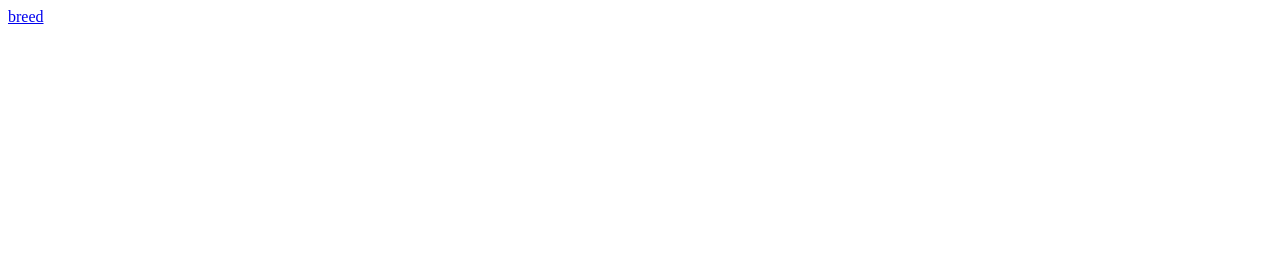
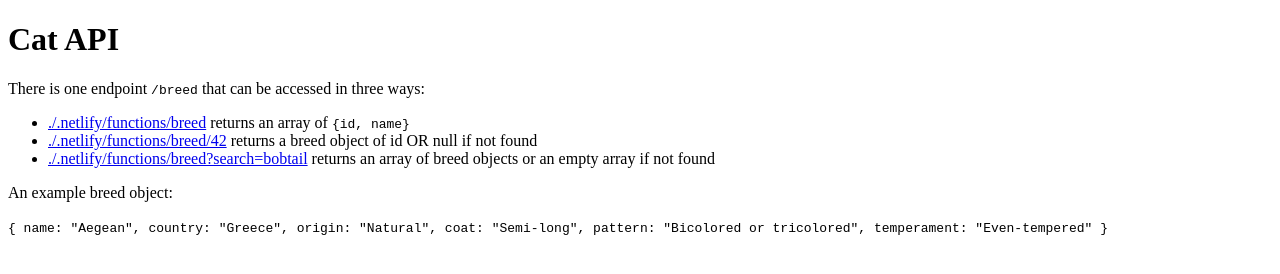
Before and after one commit to rendall/api-cat, a website: page index.html in a window 1280 px wide. Drawn offline with Linux system fonts and the light colour scheme.

Commit message:
Update API documentation

```diff
--- a/index.html
+++ b/index.html
@@ -5,6 +5,25 @@
   <title>Cat API</title>
 </head>
 
-<body><a href="./.netlify/functions/breed">breed</a></body>
+<body>
+  <h1>Cat API</h1>
+  <p>There is one endpoint <code>/breed</code> that can be accessed in three ways:</p>
+  <ul>
+    <li><a href="./.netlify/functions/breed">./.netlify/functions/breed</a> returns an array of <code>{id, name}</code></li>
+    <li><a href="./.netlify/functions/breed/42">./.netlify/functions/breed/42</a> returns a breed object of id OR null if not found</li>
+    <li><a href="./.netlify/functions/breed?search=bobtail">./.netlify/functions/breed?search=bobtail</a> returns an array of breed objects or an empty array if not found</li>
+  </ul>
+  <p>An example breed object:</p>
+  <code>
+    {
+      name: "Aegean",
+      country: "Greece",
+      origin: "Natural",
+      coat: "Semi-long",
+      pattern: "Bicolored or tricolored",
+      temperament: "Even-tempered"
+    }
+  </code>
+</body>
 
 </html>
```
